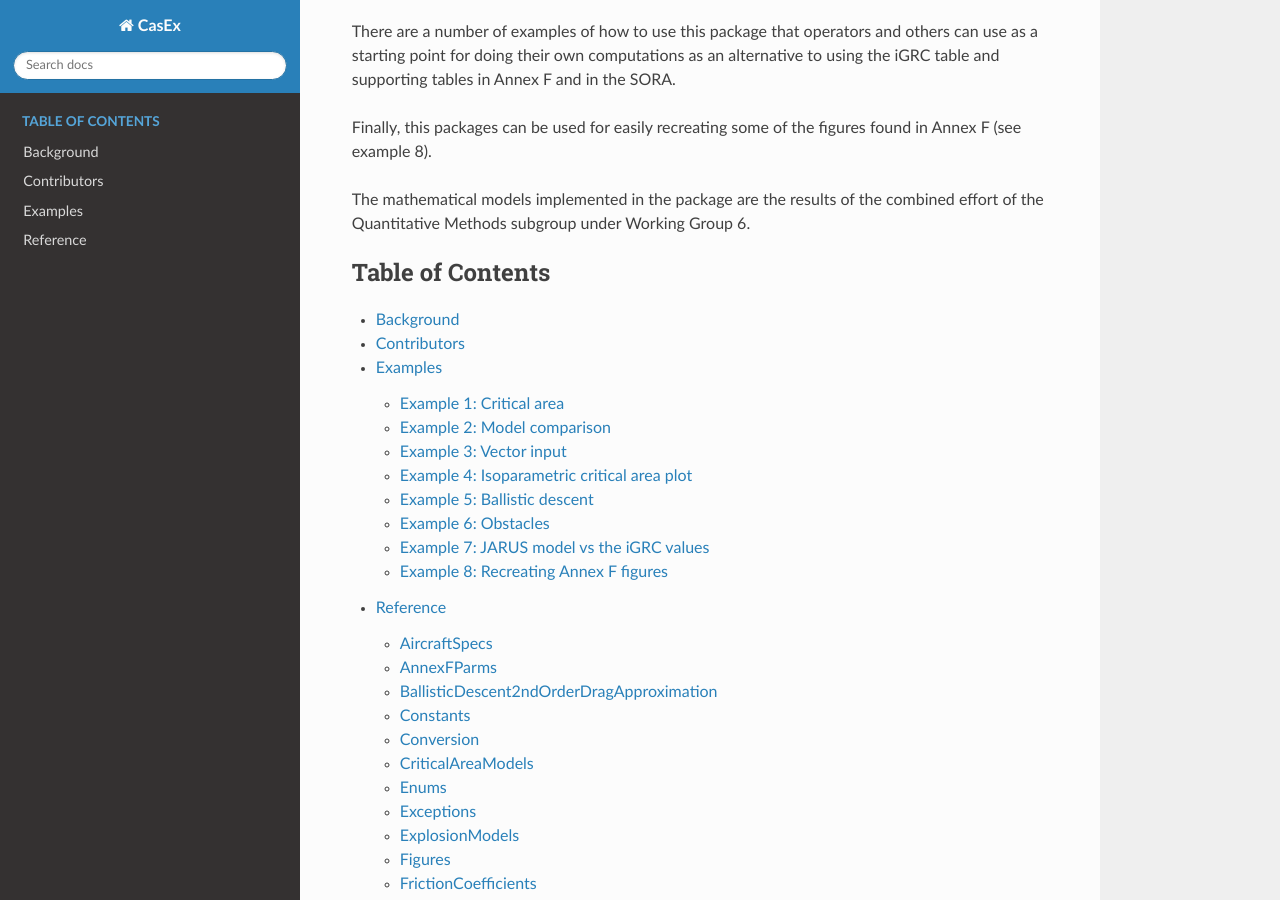
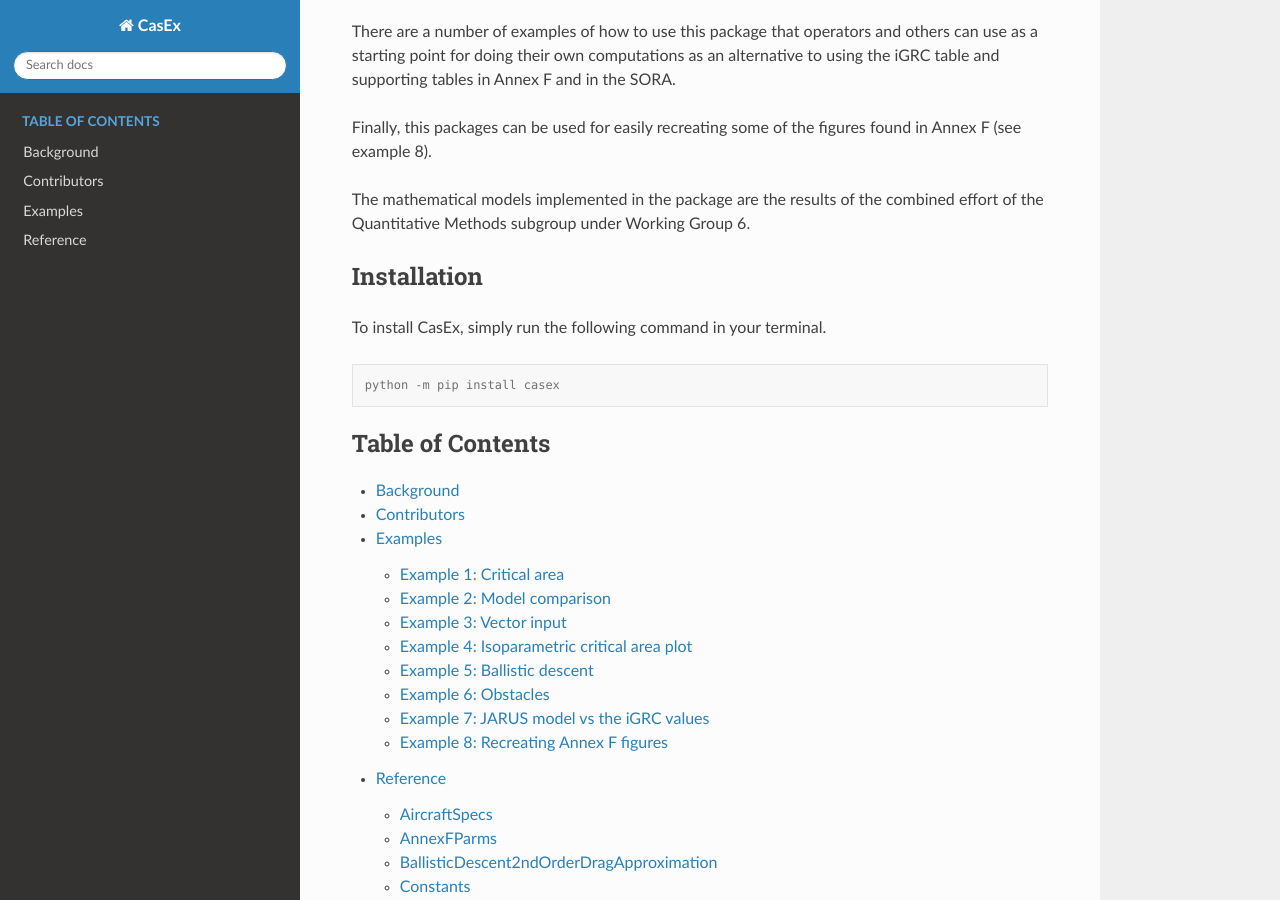
Before and after one commit to JARUS-QM/casex, a Sphinx documentation site: the page built from docs/source/index.rst, in a window 1280 px wide and 900 px high, scrolled down 389 px. Built offline with Sphinx 7.4.7 and the Read the Docs theme 2.0.0, drawn with Linux system fonts in a browser that asks for light colours; cross-references to code outside the pages are shown as plain code.

Commit message:
Update index.rst

```diff
--- a/docs/source/index.rst
+++ b/docs/source/index.rst
@@ -22,6 +22,16 @@
 The mathematical models implemented in the package are the results of the
 combined effort of the Quantitative Methods subgroup under Working Group 6.
 
+============
+Installation
+============
+To install CasEx, simply run the following command in your terminal.
+
+.. code-block:: console
+
+    python -m pip install casex
+
+
 .. toctree::
    :maxdepth: 2
    :caption: Table of Contents
```
